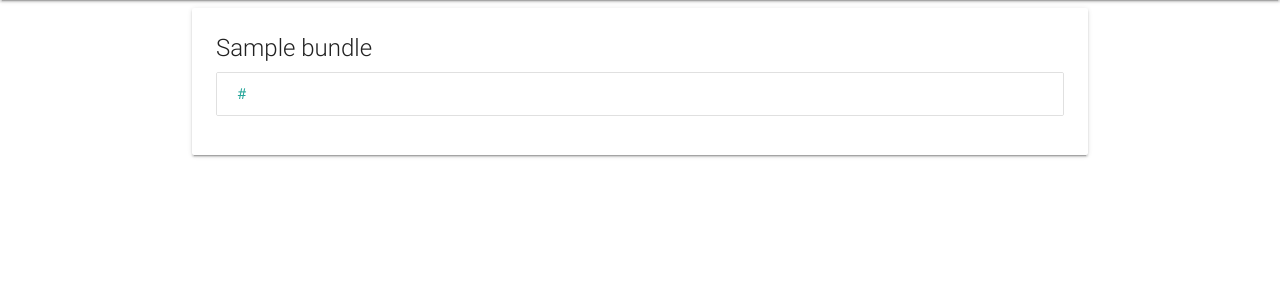
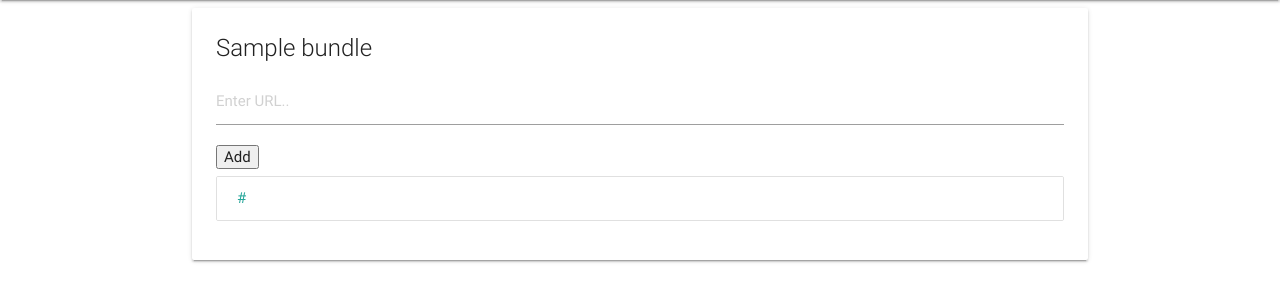
Before and after one commit to nimitbhargava/bundly-in, a Flask app: page /1 in a window 1280 px wide. Shown: the part 64-366 px from the top of the page. Run offline with Flask 2, Linux system fonts and the light colour scheme; tables that the repository leaves empty hold one stand-in row (values such as "Sample post"); some libraries are stand-ins or nearby versions.

Commit message:
Adding links to bundles

```diff
--- a/application.py
+++ b/application.py
@@ -1,4 +1,4 @@
-from flask import Flask, render_template
+from flask import Flask, render_template, request, redirect, url_for
 from sqlalchemy import create_engine
 from database_setup import Base, User, Bundle, Links
 from sqlalchemy.orm import sessionmaker
@@ -31,6 +31,16 @@ def show_bundle(bundle_id):
     return render_template('show_bundle.html', links=links, bundle=bundle)
 
 
+# Operations on Links
+# Add Link
+@app.route('/add-link/<int:bundle_id>', methods=['POST'])
+def add_link(bundle_id):
+    new_url = Links(url=request.form["input-add-url"], bundle_id=bundle_id)
+    session.add(new_url)
+    session.commit()
+    return redirect(url_for('show_bundle', bundle_id=bundle_id))
+
+
 # Login
 @app.route('/login')
 def login():
--- a/templates/show_bundle.html
+++ b/templates/show_bundle.html
@@ -3,6 +3,12 @@
     <div class="card">
         <div class="card-content">
             <span class="card-title">{{ bundle.title }}</span>
+            <form action="add-link/{{ bundle.id }}" method="post">
+                <div class="input-field">
+                    <input type="url" name="input-add-url" placeholder="Enter URL.." required>
+                    <input type="submit" value="Add">
+                </div>
+            </form>
             <div class="collection">
                 {% for link in links %}
                     <a class="collection-item" href="{{ link.url }}">{{ link.url }}</a>
```
